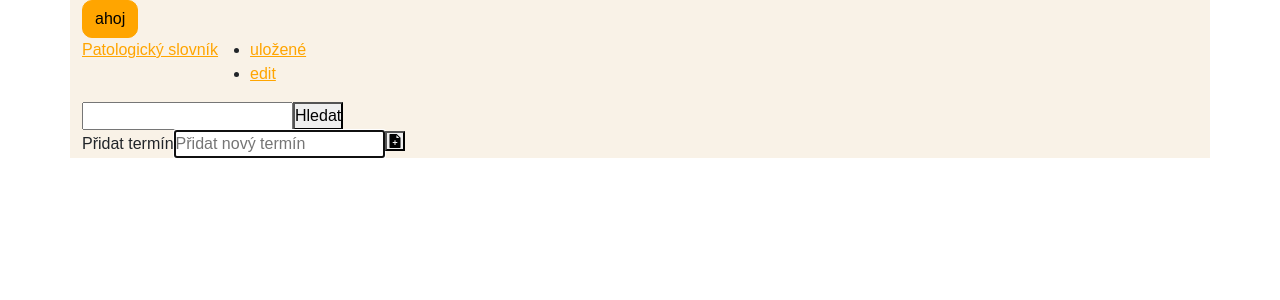
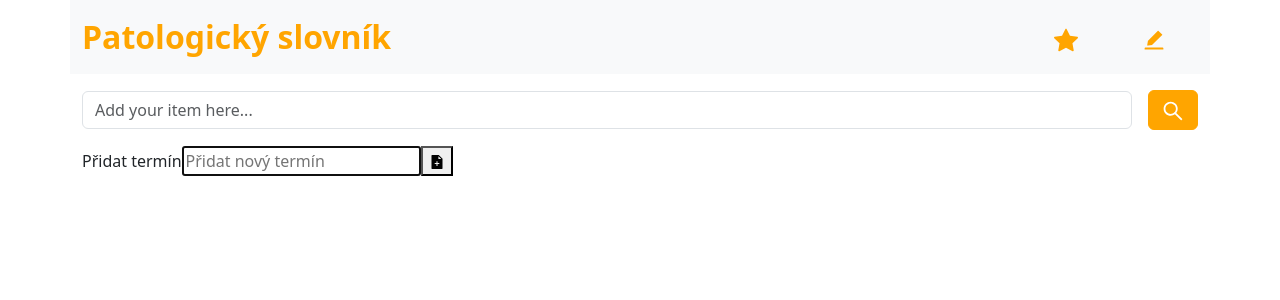
Before and after one commit to terezabo/patola, a React (Vite) app: page /edit in a window 1280 px wide. Shown: the top 300 px of the page. Built offline with nearby package versions, Linux system fonts and the light colour scheme; data requests are answered from the project's data file.

Commit message:
header styles

```diff
--- a/src/App.jsx
+++ b/src/App.jsx
@@ -1,6 +1,9 @@
 import './App.scss'
 
-import Button from 'react-bootstrap/Button';
+import Container from 'react-bootstrap/Container';
+import Row from 'react-bootstrap/Row';
+import Col from 'react-bootstrap/Col';
+import Stack from 'react-bootstrap/Stack';
 
 import Navbar from './components/1_navbar/Navbar'
 import Search from './components/2_search/Search'
@@ -62,10 +65,14 @@ function App() {
 
 
   return (
-    <div className="container">
-      <Button variant="primary">ahoj</Button>
-      <Navbar />
-      <Search />
+    <Container>
+      <Row className="mb-3">
+        <Navbar />
+      </Row>
+      <Row className="mb-3">
+        <Search />
+      </Row>
+
       <main>
         {isLoading && <p>Načítám...</p>}
         {fetchError && <p>{`Error: ${fetchError}`}</p>}
@@ -79,7 +86,7 @@ function App() {
 
 
 
-    </div>
+    </Container>
   )
 }
 
--- a/src/App.scss
+++ b/src/App.scss
@@ -1,5 +1,5 @@
-.container {
+/* .container {
   background-color: rgb(249, 242, 231);
-}
+} */
 
-@import 'styles/custom';
+@import 'styles/custom', '../src/components/1_navbar/navbar';
--- a/src/components/1_navbar/Navbar.jsx
+++ b/src/components/1_navbar/Navbar.jsx
@@ -1,15 +1,35 @@
 import React from 'react'
+
+import Container from 'react-bootstrap/Container';
+import Nav from 'react-bootstrap/Nav';
+import Navbar from 'react-bootstrap/Navbar';
+
+import { AiFillEdit } from 'react-icons/ai'
+import { BsStarFill } from 'react-icons/bs';
+
+
 import { Link, useMatch, useResolvedPath } from 'react-router-dom'
 
-const Navbar = () => {
+const MyNavbar = () => {
   return (
-    <nav className='nav'>
-      <Link to=''>Patologický slovník</Link>
-      <ul>
-        <CustomLink to='/saved' className="saved">uložené</CustomLink>
-        <CustomLink to='/edit' className="edit">edit</CustomLink>
-      </ul>
-    </nav>
+    <Navbar expand="lg"  bg="light">
+      <Container>
+        <Navbar.Brand>
+          <Link to='' className='brand'>Patologický slovník</Link>
+        </Navbar.Brand>
+        <Navbar.Toggle aria-controls="basic-navbar-nav" />
+        <Navbar.Collapse id="basic-navbar-nav">
+          <Nav className="ms-auto">
+            <Nav.Link>
+              <CustomLink to='/saved' className='icon'><BsStarFill /></CustomLink>
+            </Nav.Link>
+            <Nav.Link>
+              <CustomLink to='/edit' className='icon'><AiFillEdit /></CustomLink>
+            </Nav.Link>
+          </Nav>
+        </Navbar.Collapse>
+      </Container>
+    </Navbar>
   )
 }
 
@@ -25,4 +45,4 @@ function CustomLink({ to, children, ...props}) {
   )
 }
 
-export default Navbar
+export default MyNavbar
--- /dev/null
+++ b/src/components/1_navbar/navbar.scss
@@ -0,0 +1,11 @@
+.icon {
+  font-size: 1.5rem;
+  margin: 1.5rem;
+
+}
+
+.brand {
+  text-decoration: none;
+  font-size: 2rem;
+  font-weight: bold;
+}
--- a/src/components/2_search/Search.jsx
+++ b/src/components/2_search/Search.jsx
@@ -1,12 +1,20 @@
 import React from 'react'
+
+import Button from 'react-bootstrap/Button';
+import Form from 'react-bootstrap/Form';
+import Stack from 'react-bootstrap/Stack';
+
+import { AiOutlineSearch } from 'react-icons/ai'
+
+
 
 const Search = () => {
   return (
-    <div className="search">
-      <input type="text" />
-      <button className='btn-search'>Hledat</button>
-    </div>
-  )
+    <Stack direction="horizontal" gap={3}>
+      <Form.Control className="me-auto" placeholder="Add your item here..." />
+      <Button variant="primary"><AiOutlineSearch  style={{ fontSize: '24px', color: 'white'}}/></Button>
+    </Stack>
+  );
 }
 
 export default Search
--- a/src/components/4_result/Result.jsx
+++ b/src/components/4_result/Result.jsx
@@ -2,6 +2,10 @@ import React, { useState } from 'react'
 import { BsStarFill, BsStar } from 'react-icons/bs';
 import { FaTrashAlt } from 'react-icons/fa';
 
+import Container from 'react-bootstrap/Container';
+import Row from 'react-bootstrap/Row';
+import Col from 'react-bootstrap/Col';
+import Stack from 'react-bootstrap/Stack';
 
 
 const Result = ({terms, setTerms}) => {
@@ -21,15 +25,21 @@ const Result = ({terms, setTerms}) => {
   }
 
   return (
-    <div className="result">
+    <Container>
       {terms.map((term) => (
-        <div className="term" key={term.id}>
+        <Row key={term.id}>
 
-          <div className='title'>
-            <hr className="line line_left" />
-            <h3>{term.word}</h3>
-            <hr className="line line_right" />
-          </div>
+          <Row className='justify-content-center'>
+            <Col>
+              <hr className="line line_left" />
+            </Col>
+            <Col className='text-align-center'>
+              <h3 className='m-auto'>{term.word}</h3>
+            </Col>
+            <Col>
+              <hr className="line line_right" />
+            </Col>
+          </Row>
 
           <div className='content'>
             <h4>definice:</h4><p>{term.definition}</p>
@@ -38,18 +48,19 @@ const Result = ({terms, setTerms}) => {
           </div>
 
           <div className="oper">
-            {term.favorite ? <BsStarFill onClick={() => toggleFavorite(term.id)}/> : <BsStar onClick={() => toggleFavorite(term.id)}/>}
+            {term.favorite ? <BsStarFill className='icon' onClick={() => toggleFavorite(term.id)}/> : <BsStar className='icon' onClick={() => toggleFavorite(term.id)}/>}
             <FaTrashAlt
+              className='icon'
               onClick={() => handleDelete(term.id)}
               role='button'
             />
           </div>
 
-        </div>
+        </Row>
       ))}
 
 
-    </div>
+    </Container>
   )
 }
 
--- a/src/main.jsx
+++ b/src/main.jsx
@@ -1,7 +1,6 @@
 import React from 'react'
 import ReactDOM from 'react-dom/client'
 import App from './App.jsx'
-import './index.css'
 import { BrowserRouter } from 'react-router-dom'
 
 ReactDOM.createRoot(document.getElementById('root')).render(
```
Also changed, not shown: src/components/1_navbar/navbar.css (deleted).
